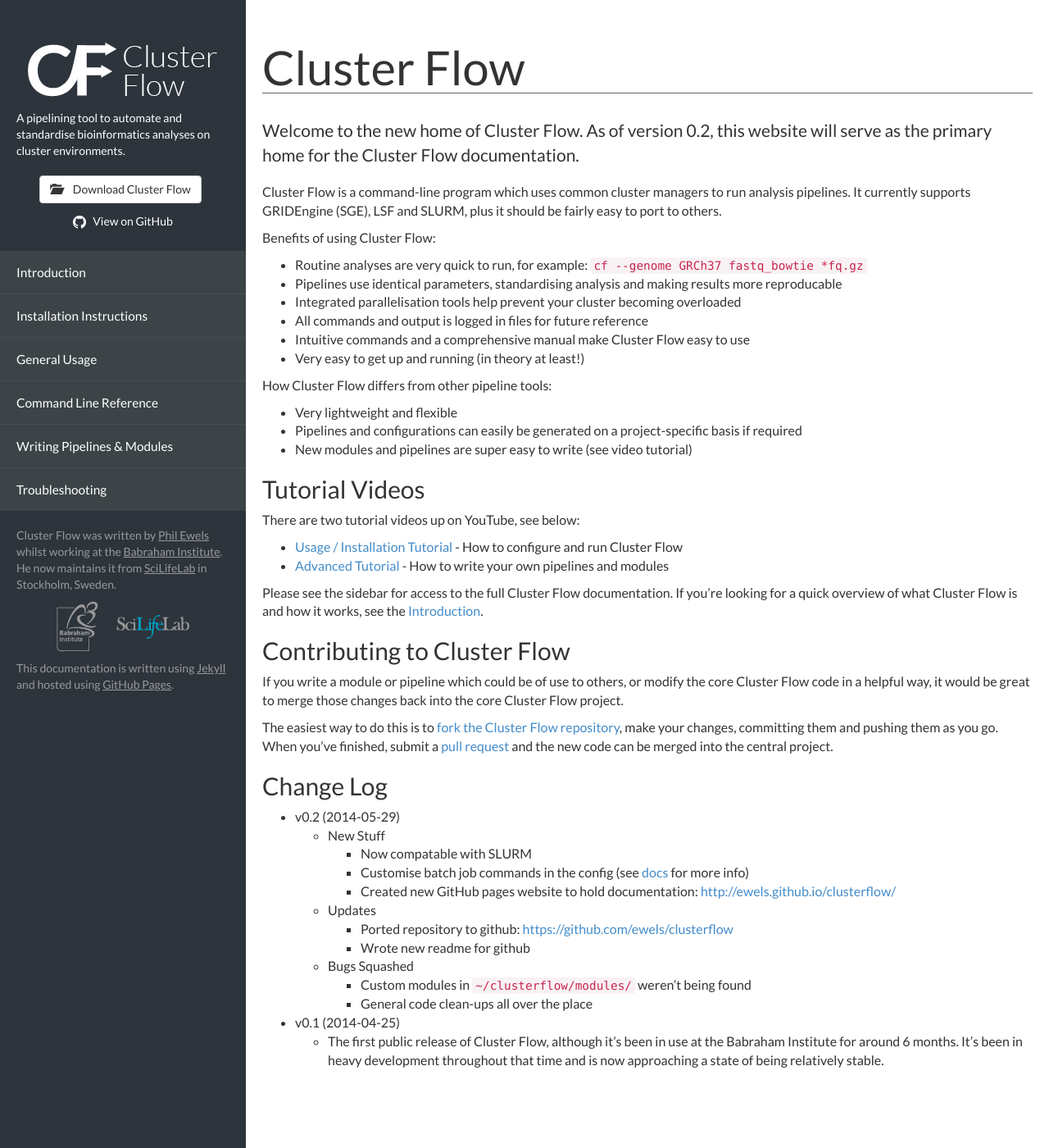
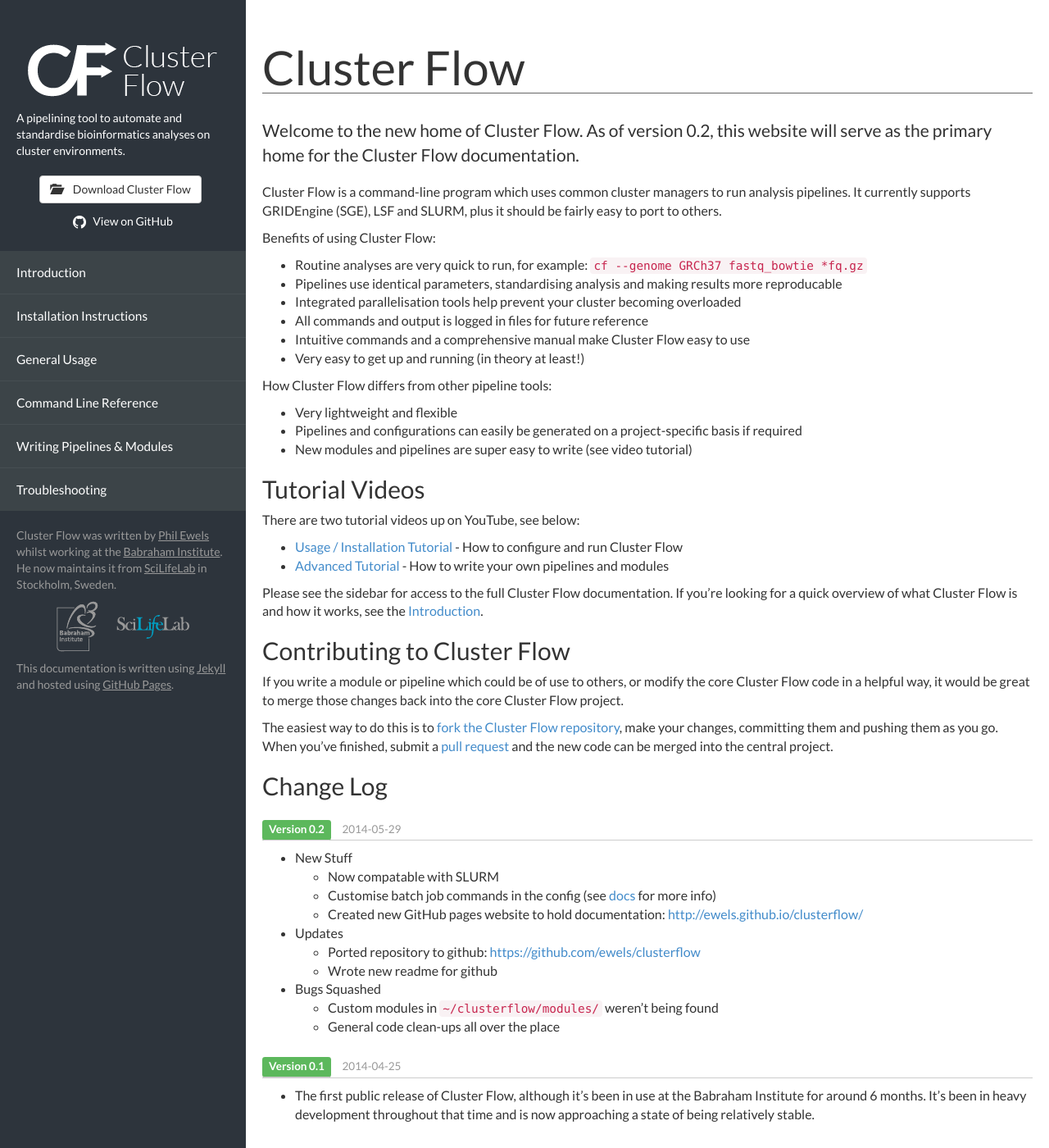
Before and after one commit to ewels/clusterflow, a Jekyll site: the page built from index.html, in a window 1280 px wide and 1400 px high, scrolled down 10 px. Shown: the whole window at 82% size. Built offline with Jekyll 4.4.1, drawn with Linux system fonts in a browser that asks for light colours.

Commit message:
Pimped the changelog.

```diff
--- a/index.html
+++ b/index.html
@@ -37,7 +37,9 @@
 The easiest way to do this is to [fork the Cluster Flow repository](https://help.github.com/articles/fork-a-repo), make your changes, committing them and pushing them as you go. When you've finished, submit a [pull request](https://help.github.com/articles/using-pull-requests) and the new code can be merged into the central project.
 
 ## Change Log
-* v0.2 (2014-05-29)
+
+<h4 class="version"><a href="https://github.com/ewels/clusterflow/releases/tag/v0.2"><span class="label label-success version">Version 0.2</span></a> <small>2014-05-29</small></h4>
+
 * New Stuff
 	* Now compatable with SLURM
 	* Customise batch job commands in the config (see [docs]({{base.url}}/installation/#making_cluster_flow_work_with_your_environment) for more info)
@@ -48,5 +50,9 @@
 * Bugs Squashed
 	* Custom modules in `~/clusterflow/modules/` weren't being found
 	* General code clean-ups all over the place
-* v0.1 (2014-04-25)
+
+<h4 class="version"><a href="https://github.com/ewels/clusterflow/releases/tag/v0.1"><span class="label label-success version">Version 0.1</span></a> <small>2014-04-25</small></h4>
+
 * The first public release of Cluster Flow, although it's been in use at the Babraham Institute for around 6 months. It's been in heavy development throughout that time and is now approaching a state of being relatively stable.
+
+{: .changelog}
--- a/style.css
+++ b/style.css
@@ -183,3 +183,15 @@
   word-wrap: normal;
   white-space: pre;
 }
+
+.version {
+	border-bottom:1px solid #ccc;
+	padding-bottom:5px;
+	margin-top:25px;
+}
+.version a:hover {
+	text-decoration:none;
+}
+.version .label {
+	margin-right:10px;
+}
```
Also changed, not shown: 3 other files. Lines whose indentation alone changed are shown as unchanged.
